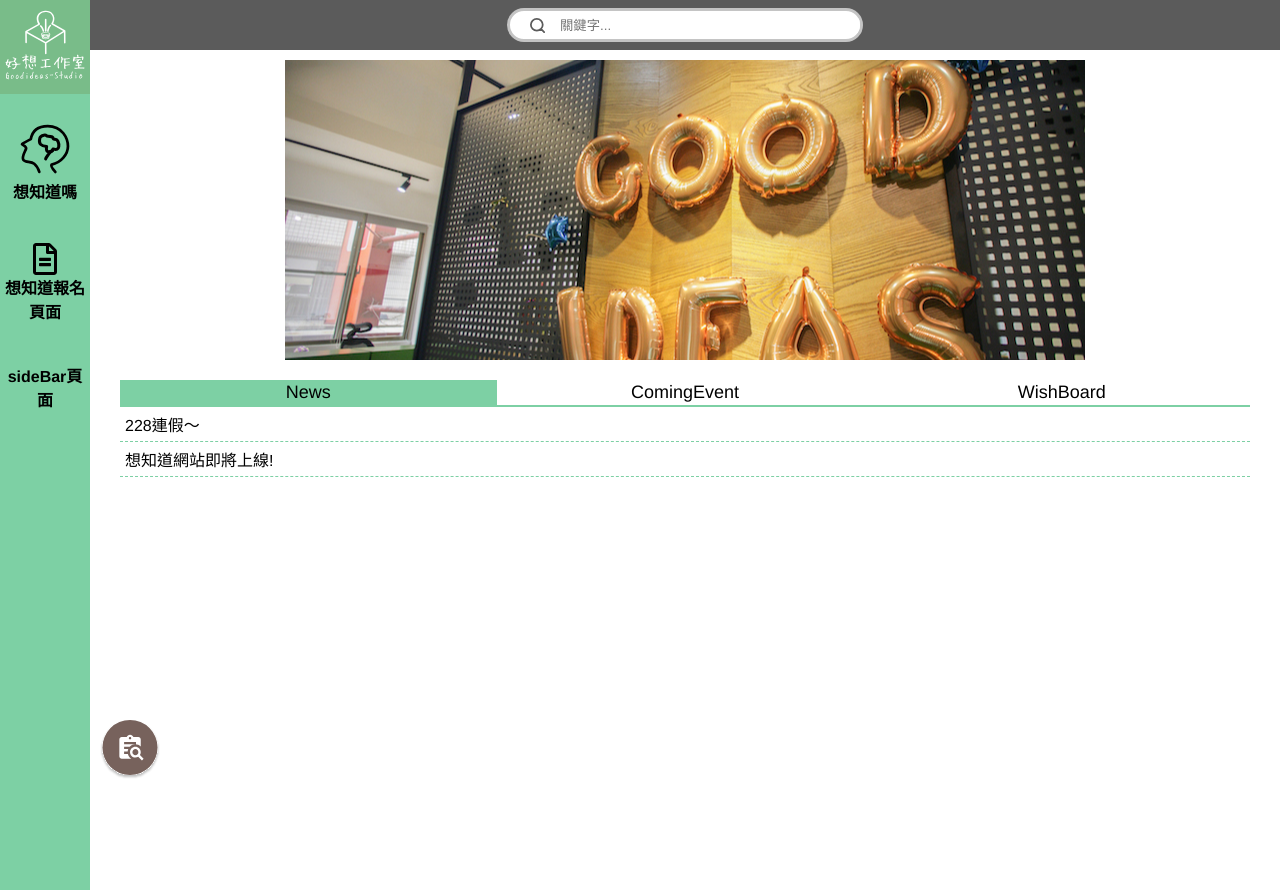
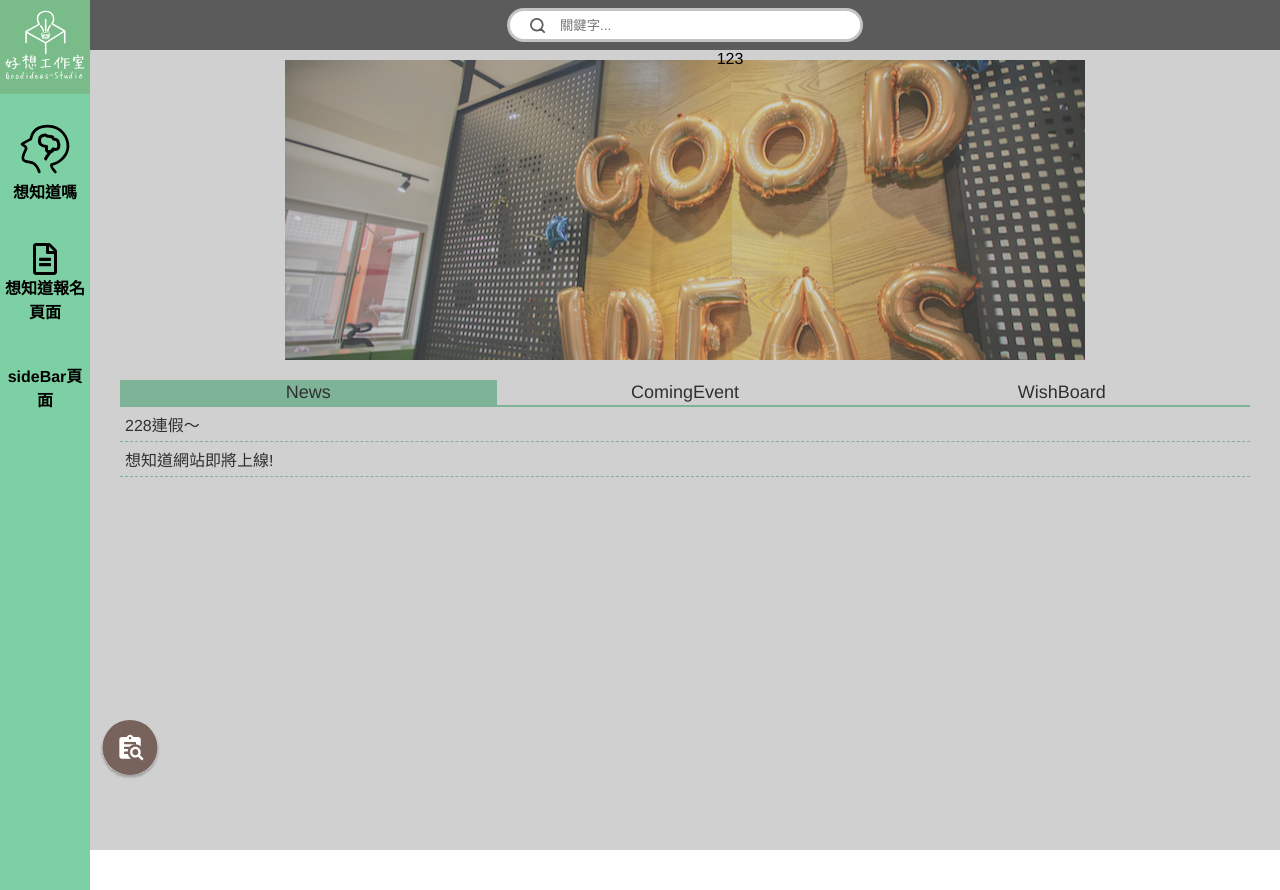
Before and after one commit to sherry-hooo/wannaKnow-platform, a Vue app: page / in a window 1280 px wide. Both pictures are taken after a click on the element 130 px from the left and 750 px from the top of the page. Built offline with nearby package versions, Linux system fonts and the light colour scheme.

Commit message:
wannaKnow: feat applyForm v-if example

```diff
--- a/src/components/ApplyButton.vue
+++ b/src/components/ApplyButton.vue
@@ -2,20 +2,34 @@
   <div class="applyButton" @click="toggleApplyForm">
     <img src="@/assets/floatingButton.svg" alt="apply-floating-button" />
   </div>
+  <p class="test" v-if="isApplyFormOpen">123</p>
+  <!-- <ApplyForm></ApplyForm> -->
 </template>
 <script>
+// import ApplyForm from "@/components/ApplyForm.vue";
 export default {
+  components: {},
   data() {
-    return {};
+    return {
+      isApplyFormOpen: false,
+    };
   },
   methods: {
     toggleApplyForm() {
-      this.$store.commit("toggleApplyForm", true);
+      this.isApplyFormOpen = !this.isApplyFormOpen;
+      // this.$store.commit("toggleApplyForm", true);
     },
   },
 };
 </script>
 <style scoped lang="scss">
+.test {
+  position: fixed;
+  width: 100vw;
+  height: 100vh;
+  z-index: 19;
+  background: rgba(128, 128, 128, 0.37);
+}
 .applyButton {
   position: fixed;
   z-index: 20;
```
